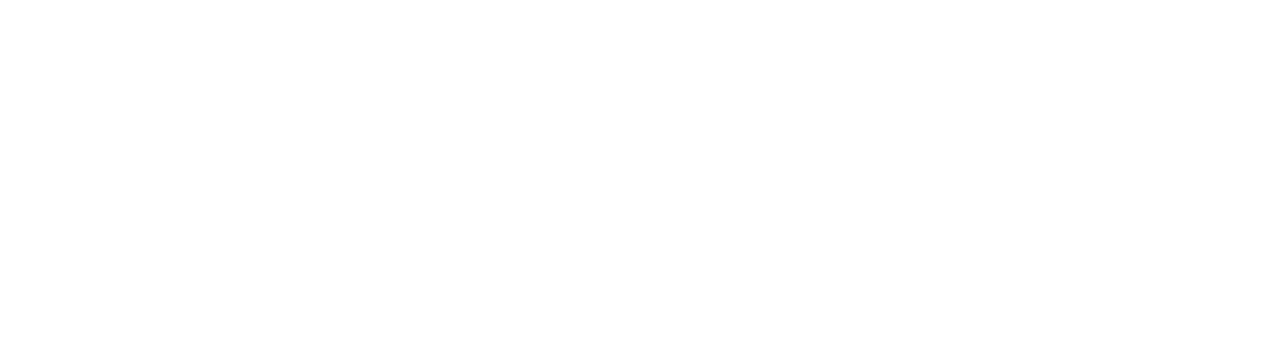
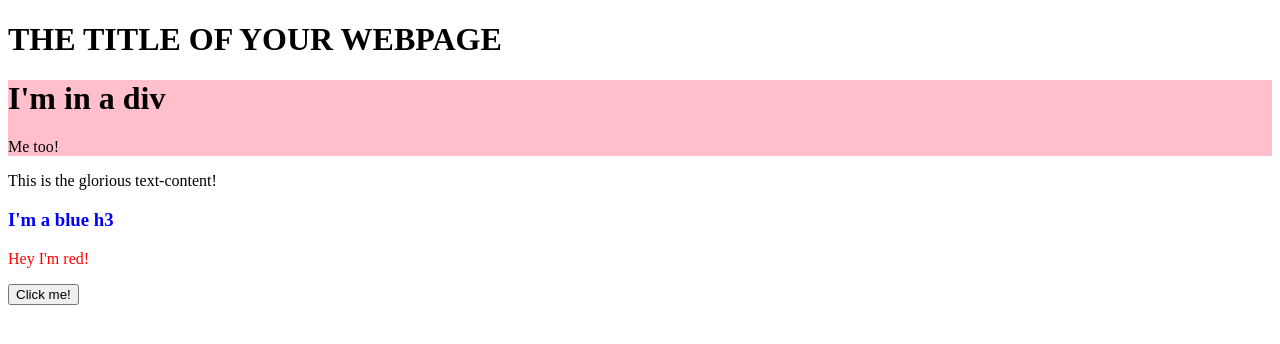
Before and after one commit to das-ale/git_test, a plain HTML site: page index.html in a window 1280 px wide. Drawn offline with Linux system fonts and the light colour scheme.

Commit message:
Practicado algunas cosas en el .js

```diff
--- a/index.html
+++ b/index.html
@@ -4,8 +4,19 @@
         <meta charset="UTF-8">
         <meta name="viewport" content="width=device-width, initial-scale=1.0">
         <title>Titulo</title>
+        <script src="script.js" defer></script>
     </head>
+
     <body>
+        <h1>
+            THE TITLE OF YOUR WEBPAGE
+        </h1>
+        <div id="container">
+            <div class="content">
+            This is the glorious text-content!
+            </div>
+        </div>
+        <button id="btn">Click me!</button>
+    </body>
 
-</body>
 </html>
--- /dev/null
+++ b/script.js
@@ -0,0 +1,35 @@
+const parrafo = document.createElement('p');
+parrafo.textContent="Hey I'm red!";
+parrafo.style.color='red';
+const container=document.querySelector('#container');
+container.appendChild(parrafo);
+
+const titulo3=document.createElement('h3');
+titulo3.textContent="I'm a blue h3";
+titulo3.style.cssText='color:blue';
+container.insertBefore(titulo3, parrafo);
+
+const nuevoDiv=document.createElement('div');
+nuevoDiv.classList.add('cajaRoja');
+nuevoDiv.setAttribute('id','nuevoId');
+nuevoDiv.style.cssText=('border:black 1px; background-color:pink');
+
+const titulo1=document.createElement('h1');
+titulo1.textContent="I'm in a div";
+const parrafo2=document.createElement('p');
+parrafo2.textContent="Me too!";
+
+nuevoDiv.appendChild(titulo1);
+nuevoDiv.appendChild(parrafo2);
+
+document.querySelector('#container').insertBefore(nuevoDiv,document.querySelector('.content'));
+
+const btn=document.querySelector('#btn');
+
+function helloWorld() {
+    alert('Hello World!')
+}
+
+btn.addEventListener('click', function (e) {
+    e.target.style.background='blue';
+  });
```
Lines whose indentation alone changed are shown as unchanged.
